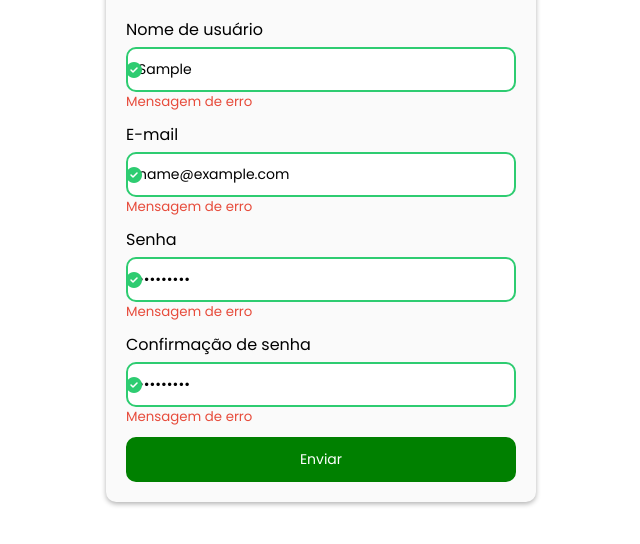
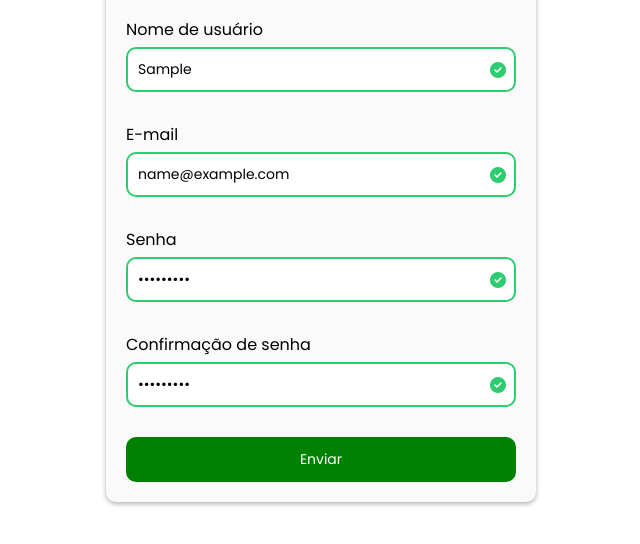
Before and after one commit to gustamtz/login-form, a plain HTML site: page index.html in a window 1280 px wide. Both pictures are taken after typing "Sample", "name@example.com", "Sample123", "Sample123" into the empty fields and a click on the button "Enviar". Shown: the part 188-732 px from the top of the page, without its empty margins (319-959 px from the left). Drawn offline with Linux system fonts and the light colour scheme.

Commit message:
styles.css

```diff
--- a/styles.css
+++ b/styles.css
@@ -55,6 +55,7 @@ body {
 .form-control i {
   position: absolute;
   top: 45px;
+  right: 10px;
   visibility: hidden;
 }
 
@@ -93,7 +94,7 @@ body {
   visibility: visible;
 }
 
-.form-control small {
+.form-control.error small {
   color: #e74c3c;
   visibility: visible;
 }
```
